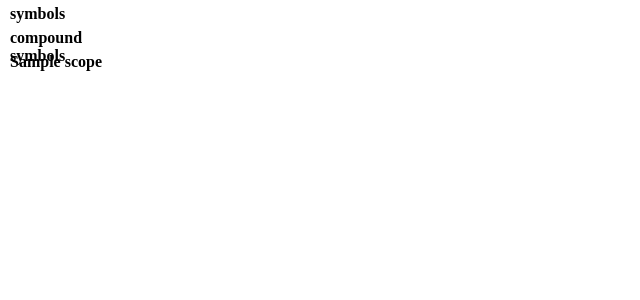
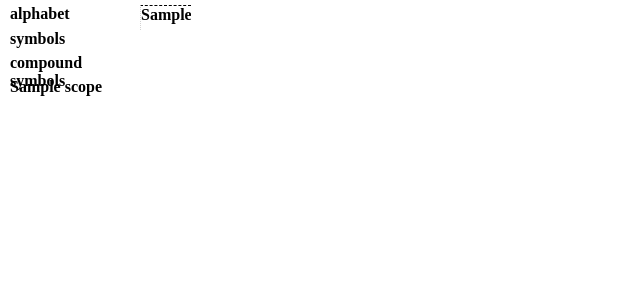
Before and after one commit to lunixbochs/voicecode-commando, a Flask app: template templates/index.html in a window 1280 px wide. Shown: the top 300 px of the page, without its empty margins (0-640 px from the left). Run offline with Flask 2, Linux system fonts and the light colour scheme; the template is opened without the code that fills it: most values are stand-ins (such as "Sample title", 1, 10 or a date in 2020).

Commit message:
add alphabet

```diff
--- a/app.py
+++ b/app.py
@@ -57,7 +57,8 @@ def get_cmds():
 @app.route('/')
 def slash():
     cmds = get_cmds()
-    return render_template('index.html', cmds=cmds)
+    letters = OrderedDict(sorted(repl_run("Packages.get('alphabet')._settings.letters").items()))
+    return render_template('index.html', cmds=cmds, letters=letters)
 
 if __name__ == '__main__':
     app.run(port=6001, debug=True)
--- a/templates/index.html
+++ b/templates/index.html
@@ -19,12 +19,12 @@ body {
     width: 130px;
     height: 24px;
 }
-.action, .action-symbol {
+.action, .action-symbol, .action-letter {
 	float: left;
 	width: 380px;
     overflow: hidden;
-    border-top: 1px black dotted;
-    border-left: 1px grey dotted;
+    border-top: 1px black dashed;
+    border-left: 1px lightgrey dotted;
     padding-left: 3px;
     white-space: nowrap;
     height: 24px;
@@ -38,8 +38,21 @@ body {
 .action-spoken, .action-desc {
 	display: inline;
 }
+.action-letter {
+    font-weight: bold;
+    width: 50px;
+    text-align: center;
+    padding: 0;
+    margin: 0;
+}
 </style>
 </head><body>
+<div class="scope">
+    <div class="scope-title">alphabet</div>
+    {% for letter, spoken in letters.items() %}
+    <div class="action-letter">{{ spoken }}</div>
+    {% endfor %}
+</div>
 <div class="scope">
     <div class="scope-title">symbols</div>
     {% for action in cmds.symbols %}
```
